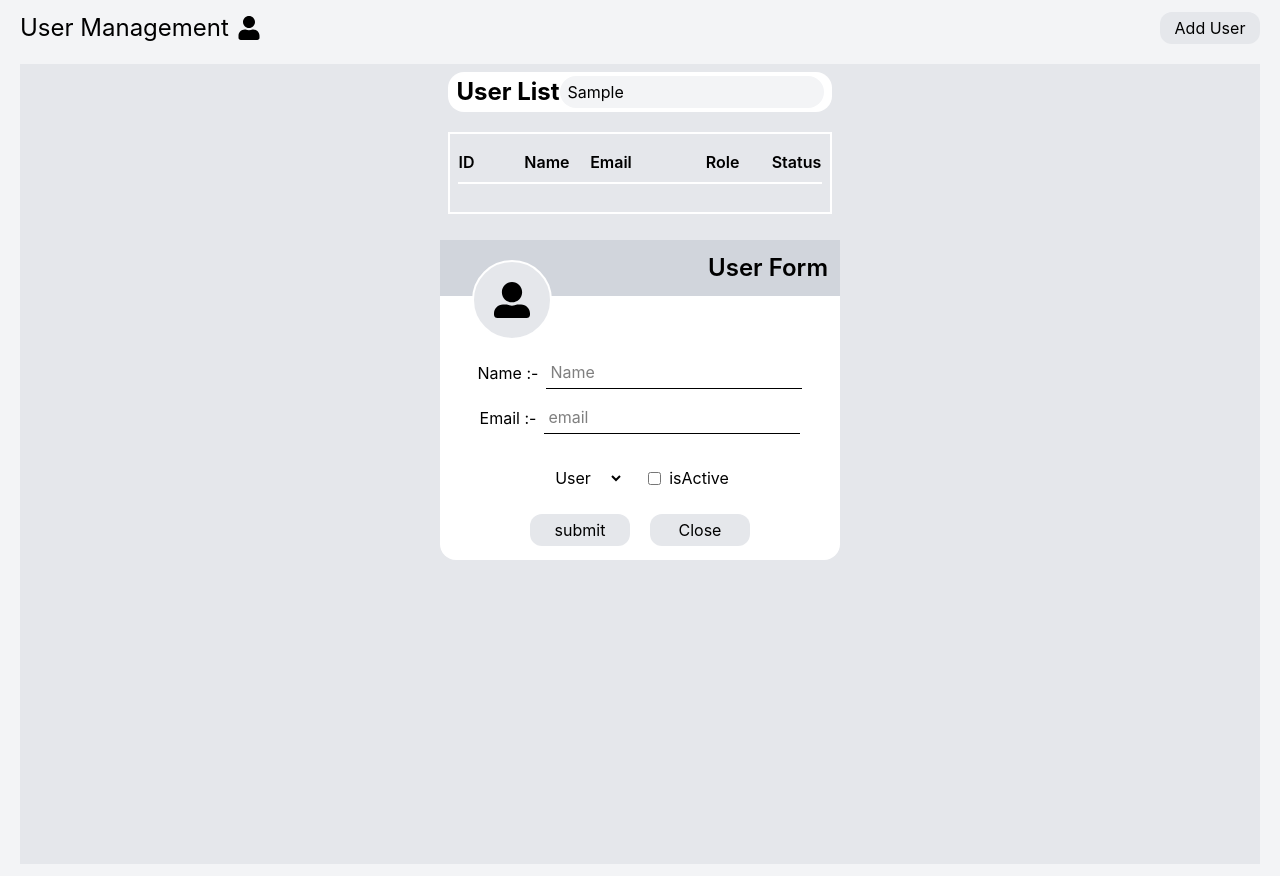
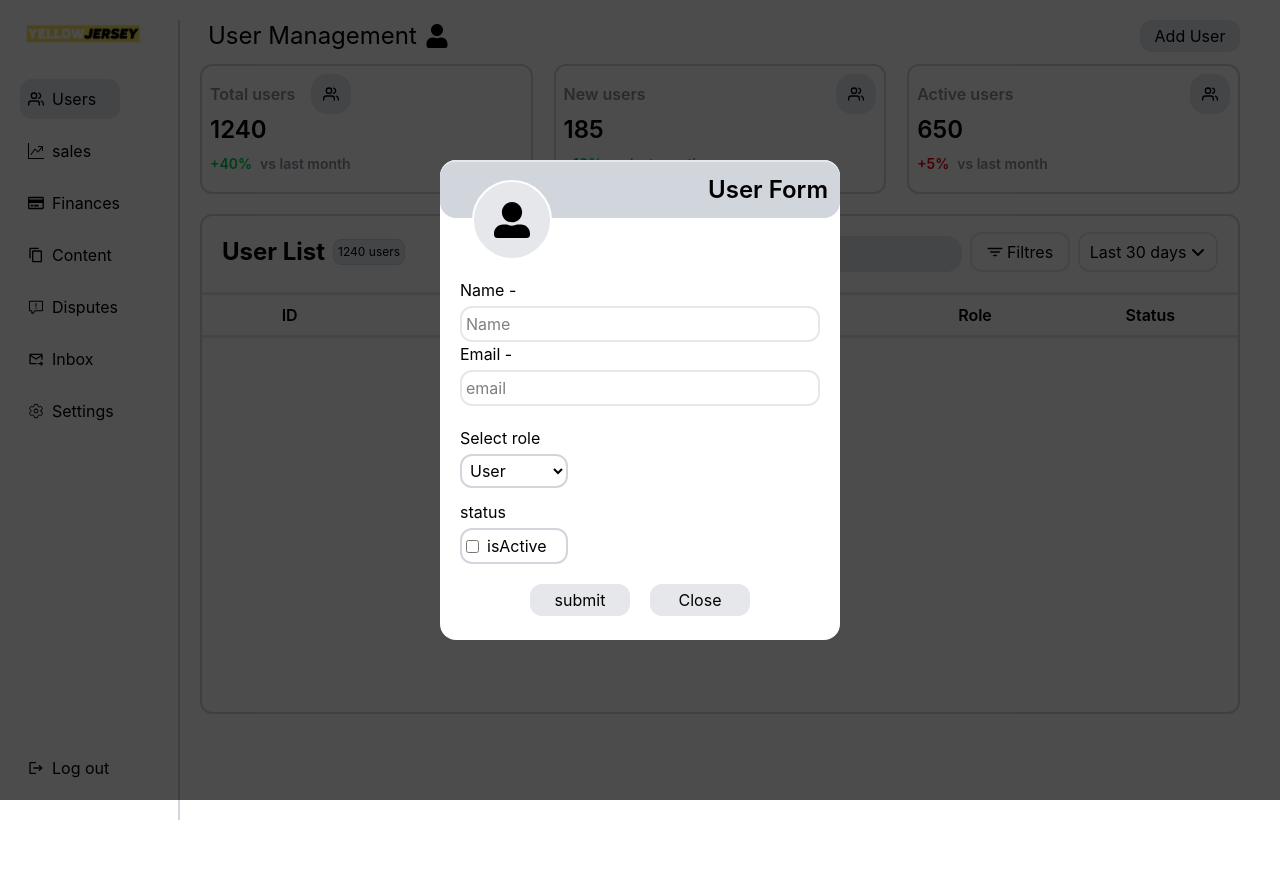
Before and after one commit to Manjeet2423020/user-management-ts, a React (Vite) app: page / in a window 1280 px wide. Both pictures are taken after typing "Sample" into the empty fields and a click on the button "Add User". After the commit the page ends 840 px from the top, so only its background shows below. Built offline with nearby package versions, Linux system fonts and the light colour scheme.

Commit message:
responsive update

```diff
--- a/src/components/UserForm.tsx
+++ b/src/components/UserForm.tsx
@@ -53,10 +53,10 @@ export const UserForm = ({ onAddUser, onClose }: UserFormProps) => {
   };
 
   return (
-    <div className="fixed inset-0 z-50 flex items-center justify-center ">
-      <div className="bg-white relative flex items-center flex-col  h-80 w-[400px] rounded-2xl">
+    <div className="fixed inset-0 z-50 flex items-center justify-center bg-black/70 ">
+      <div className="bg-white relative flex items-center flex-col  h-120 w-[400px] rounded-2xl">
         <div>
-          <div className="  py-3 flex justify-end pr-3 text-2xl font-semibold bg-gray-300 w-[400px] ">
+          <div className="  py-3 flex justify-end pr-3 text-2xl font-semibold bg-gray-300 w-[400px] border-t-2 rounded-2xl border-gray-200 ">
             User Form
           </div>
           <div className="absolute left-5 top-[60px] transform -translate-y-1/2">
@@ -66,24 +66,25 @@ export const UserForm = ({ onAddUser, onClose }: UserFormProps) => {
           </div>
         </div>
 
-        <div className="flex justify-end gap-2 mt-15 flex-col">
+        <div className="flex justify-end gap-2 mt-15 flex-col w-full px-5">
           <div className="flex flex-col">
-            <div className="flex flex-col gap-3 ">
-              <div className="flex gap-2 justify-center items-center">
-                <h2>Name :-</h2>
+            <div className="flex flex-col gap-3 w-full ">
+              <div className="flex flex-col">
+                <div className="flex flex-col gap-1">
+                  <h2>Name -</h2>
                   <input
-                  className="border-b p-1 outline-none "
+                    className="border-2 border-gray-200 p-1 outline-none rounded-xl "
                     type="text"
                     placeholder="Name"
                     value={name}
                     onChange={(e) => setName(e.target.value)}
                   />
                 </div>
-              <div className="flex gap-2 justify-center items-center">
-                <h2>Email :-</h2>
+                <div className="flex flex-col gap-1 ">
+                  <h2>Email -</h2>
                   <input
                     type="email"
-                  className="border-b p-1 outline-none"
+                    className="border-2 border-gray-200 p-1 outline-none rounded-xl"
                     placeholder="email"
                     value={email}
                     onChange={(e) => {
@@ -91,21 +92,27 @@ export const UserForm = ({ onAddUser, onClose }: UserFormProps) => {
                     }}
                   />
                 </div>
+              </div>
               {/* create a role option to chose role admin or user */}
 
-              <div className="flex gap-5 justify-center mt-4">
+              <div className="flex flex-col gap-3 justify-center mt-2 w-[30%]">
+                <div className="flex flex-col gap-1">
+                  <span>Select role</span>
                   <select
-                  className=" p-1"
+                    className=" p-1 border-2 border-gray-300 rounded-xl cursor-pointer outline-none"
                     value={role}
                     onChange={(e) => setRole(e.target.value as Role)}
                   >
                     <option value="Admin">Admin</option>
                     <option value="User">User</option>
                   </select>
+                </div>
 
                 {/* create a checkbox for check active or not user */}
 
-                <label className="flex items-center gap-2  p-1 cursor-pointer">
+                <div className="flex flex-col gap-1">
+                  <span>status</span>
+                  <label className="flex items-center gap-2  p-1 border-2 border-gray-300 rounded-xl cursor-pointer">
                     <input
                       type="checkbox"
                       checked={isActive}
@@ -113,6 +120,7 @@ export const UserForm = ({ onAddUser, onClose }: UserFormProps) => {
                     />
                     <span>isActive</span>
                   </label>
+                </div>
               </div>
             </div>
 
--- a/src/components/UserList.tsx
+++ b/src/components/UserList.tsx
@@ -1,5 +1,8 @@
 import type { User } from "./types/user";
 import { useState } from "react";
+import { IoFilter } from "react-icons/io5";
+import { FaAngleDown } from "react-icons/fa6";
+
 type UserListProps = {
   users: User[];
 };
@@ -16,21 +19,36 @@ export const UserList = ({ users }: UserListProps) => {
 
   return (
     <div>
-      <div className="flex justify-between bg-white mt-2 rounded-2xl px-2">
+      <div className="flex justify-between flex-wrap mt-2 rounded-2xl px-5 pt-2 ">
+        <div className="flex items-center gap-2">
           <h2 className="text-2xl flex justify-center my-1 font-bold">
             User List
           </h2>
+          <span className="text-xs border p-1 bg-gray-200 border-gray-300 rounded-lg">
+            1240 users
+          </span>
+        </div>
+        <div className="flex flex-wrap gap-2">
           <input
-          className="bg-gray-100 h-8 mt-1 rounded-2xl px-2 outline-none"
+            className="bg-gray-200  mt-1 rounded-2xl px-2 outline-none"
             type="text"
             placeholder="Search user.."
             value={search}
             onChange={(e) => setSearch(e.target.value)}
           />
+          <div className="flex items-center justify-center rounded-xl gap-1 border-2 border-gray-200 w-25">
+            <IoFilter />
+            <span>Filtres</span>
+          </div>
+          <div className="flex items-center justify-center rounded-xl gap-1 border-2 border-gray-200 w-35">
+            <span>Last 30 days</span>
+            <FaAngleDown />
+          </div>
+        </div>
       </div>
 
-      <div className="border-2 border-white mt-5 p-2">
-        <div className="grid grid-cols-[1fr_1fr_2fr_1fr_1fr] gap-4 border-b-2 border-white  pb-2 font-semibold mt-2  mb-5">
+      <div className="border-t-3 border-gray-200 mt-5 flex flex-warp flex-col flex-wrap overflow-x-auto">
+        <div className="grid grid-cols-[1fr_1fr_2fr_1fr_1fr] gap-4 border-b-3  border-gray-200  pb-2 font-semibold mt-2  mb-5 px-2 place-items-center">
           <div>ID</div>
           <div>Name</div>
           <div>Email</div>
@@ -40,14 +58,22 @@ export const UserList = ({ users }: UserListProps) => {
         <div>
           {filteredUsers.map((user) => (
             <div
-              className="grid grid-cols-[1fr_1fr_2fr_1fr_1fr] gap-4 my-3 p-2 bg-gray-100 rounded-xl "
+              className="grid grid-cols-[1fr_1fr_2fr_1fr_1fr] gap-4 my-3 p-2 border-b-3 border-gray-200 place-items-center "
               key={user.id}
             >
               <div>{user.id}</div>
               <div>{user.name}</div>
               <div>{user.email}</div>
               <div>{user.role}</div>
-              <div>{user.isActive ? "Active" : "Inactive"}</div>
+              <div
+                className={`px-2 py-1 rounded text-sm font-semibold ${
+                  user.isActive
+                    ? "bg-green-100 text-green-600"
+                    : "bg-red-100 text-red-600"
+                }`}
+              >
+                {user.isActive ? "Active" : "Inactive"}
+              </div>
             </div>
           ))}
         </div>
--- a/src/components/pages/Home.tsx
+++ b/src/components/pages/Home.tsx
@@ -4,6 +4,15 @@ import { Button } from "../common/button/Button";
 import { UserList } from "../UserList";
 import { useUsers } from "../hooks/useUsers";
 import { FaUser } from "react-icons/fa";
+import img from "../../assets/img.png";
+import { FiUsers } from "react-icons/fi";
+import { BsGraphUpArrow } from "react-icons/bs";
+import { FaRegCreditCard } from "react-icons/fa";
+import { MdContentCopy } from "react-icons/md";
+import { GoReport } from "react-icons/go";
+import { MdOutlineForwardToInbox } from "react-icons/md";
+import { IoSettingsOutline } from "react-icons/io5";
+import { MdLogout } from "react-icons/md";
 
 export const Home = () => {
   const { users, addUser } = useUsers();
@@ -11,9 +20,49 @@ export const Home = () => {
   const [isOpen, setIsOpen] = useState(false);
 
   return (
-    <div className="p-3 px-5 bg-gray-100">
-      <div className="flex items-center justify-center flex-col">
-        <div className="  w-full flex justify-between  items-center  transition-all duration-300">
+    <div className="p-5  px-5  flex">
+      <div className="hidden sm:block">
+        <div className="border-r-2 border-gray-300 w-[160px] min-h-screen flex flex-col justify-between">
+          <div className="flex flex-col gap-3">
+            <img className="w-[80%] mb-5" src={img} alt="photo" />
+            <h2 className="flex items-center justify-start pl-2 gap-2 text-base bg-gray-200 rounded-xl w-[100px] h-[40px]">
+              <FiUsers /> Users
+            </h2>
+            <h2 className="flex items-center justify-start pl-2 gap-2 text-base w-[100px] h-[40px]">
+              <BsGraphUpArrow />
+              sales
+            </h2>
+            <h2 className="flex items-center justify-start pl-2 gap-2 text-base w-[100px] h-[40px]">
+              <FaRegCreditCard />
+              Finances
+            </h2>
+            <h2 className="flex items-center justify-start pl-2 gap-2 text-base w-[100px] h-[40px]">
+              <MdContentCopy />
+              Content
+            </h2>
+            <h2 className="flex items-center justify-start pl-2 gap-2 text-base w-[100px] h-[40px]">
+              <GoReport />
+              Disputes
+            </h2>
+            <h2 className="flex items-center justify-start pl-2 gap-2 text-base w-[100px] h-[40px]">
+              <MdOutlineForwardToInbox />
+              Inbox
+            </h2>
+            <h2 className="flex items-center justify-start pl-2 gap-2 text-base w-[100px] h-[40px]">
+              <IoSettingsOutline />
+              Settings
+            </h2>
+          </div>
+          <div className="flex justify-end flex-col">
+            <h2 className="flex items-center justify-start pl-2 mb-8 gap-2 text-base w-[100px] h-[40px]">
+              <MdLogout />
+              Log out
+            </h2>
+          </div>
+        </div>
+      </div>
+      <div className="flex items-center  flex-col  w-full mx-5">
+        <div className="  w-full flex justify-between pl-2  items-center pr-10 sm:pr-0 ">
           <h2 className="text-2xl flex gap-2 items-center">
             User Management <FaUser />
           </h2>
@@ -22,8 +71,55 @@ export const Home = () => {
             <UserForm onAddUser={addUser} onClose={() => setIsOpen(false)} />
           )}
         </div>
+        <div className="flex  flex-wrap justify-between w-full mt-3 gap-1 md:gap-0 mr-6 sm:mr-0">
+          <div className="lg:w-[32%] sm:w-[48%] w-full h-[130px] border-2 rounded-xl flex flex-wrap border-gray-300">
+            <div className="p-2">
+              <div className="flex items-center justify-between">
+                <h1 className="font-semibold text-gray-500/80">Total users</h1>
+                <div className="w-10 h-10 flex items-center justify-center bg-gray-200 rounded-2xl">
+                  <FiUsers />
+                </div>
+              </div>
+              <span className="text-2xl font-semibold">1240</span>
+              <div className="flex flex-wrap gap-2 mt-2 font-semibold">
+                <span className="text-green-500 text-sm">+40%</span>
+                <span className="text-gray-500/80 text-sm">vs last month</span>
+              </div>
+            </div>
+          </div>
+          <div className="lg:w-[32%] sm:w-[48%] w-full h-[130px] border-2 rounded-xl  border-gray-300">
+            <div className="p-2">
+              <div className="flex items-center justify-between">
+                <h1 className="font-semibold text-gray-500/80">New users</h1>
+                <div className="w-10 h-10 flex items-center justify-center bg-gray-200 rounded-2xl">
+                  <FiUsers />
+                </div>
+              </div>
+              <span className="text-2xl font-semibold">185</span>
+              <div className="flex flex-wrap gap-2 mt-2 font-semibold">
+                <span className="text-green-500 text-sm">+10%</span>
+                <span className="text-gray-500/80 text-sm">vs last month</span>
+              </div>
+            </div>
+          </div>
+          <div className="lg:w-[32%] sm:w-[48%] w-full h-[130px] border-2 rounded-xl  border-gray-300">
+            <div className="p-2">
+              <div className="flex items-center justify-between">
+                <h1 className="font-semibold text-gray-500/80">Active users</h1>
+                <div className="w-10 h-10 flex items-center justify-center bg-gray-200 rounded-2xl">
+                  <FiUsers />
+                </div>
+              </div>
+              <span className="text-2xl font-semibold">650</span>
+              <div className="flex flex-wrap gap-2 mt-2 font-semibold">
+                <span className="text-red-600 text-sm">+5%</span>
+                <span className="text-gray-500/80 text-sm">vs last month</span>
+              </div>
+            </div>
+          </div>
+        </div>
 
-        <div className="border mt-5 w-full flex justify-center bg-gray-200 border-none h-200">
+        <div className="border-2 mt-5 w-full border-gray-300 rounded-xl min-h-[500px] mr-6 sm:mr-0 ">
           <UserList users={users} />
         </div>
       </div>
```
Also changed, not shown: src/assets/img.png (added). Lines whose indentation alone changed are shown as unchanged.
